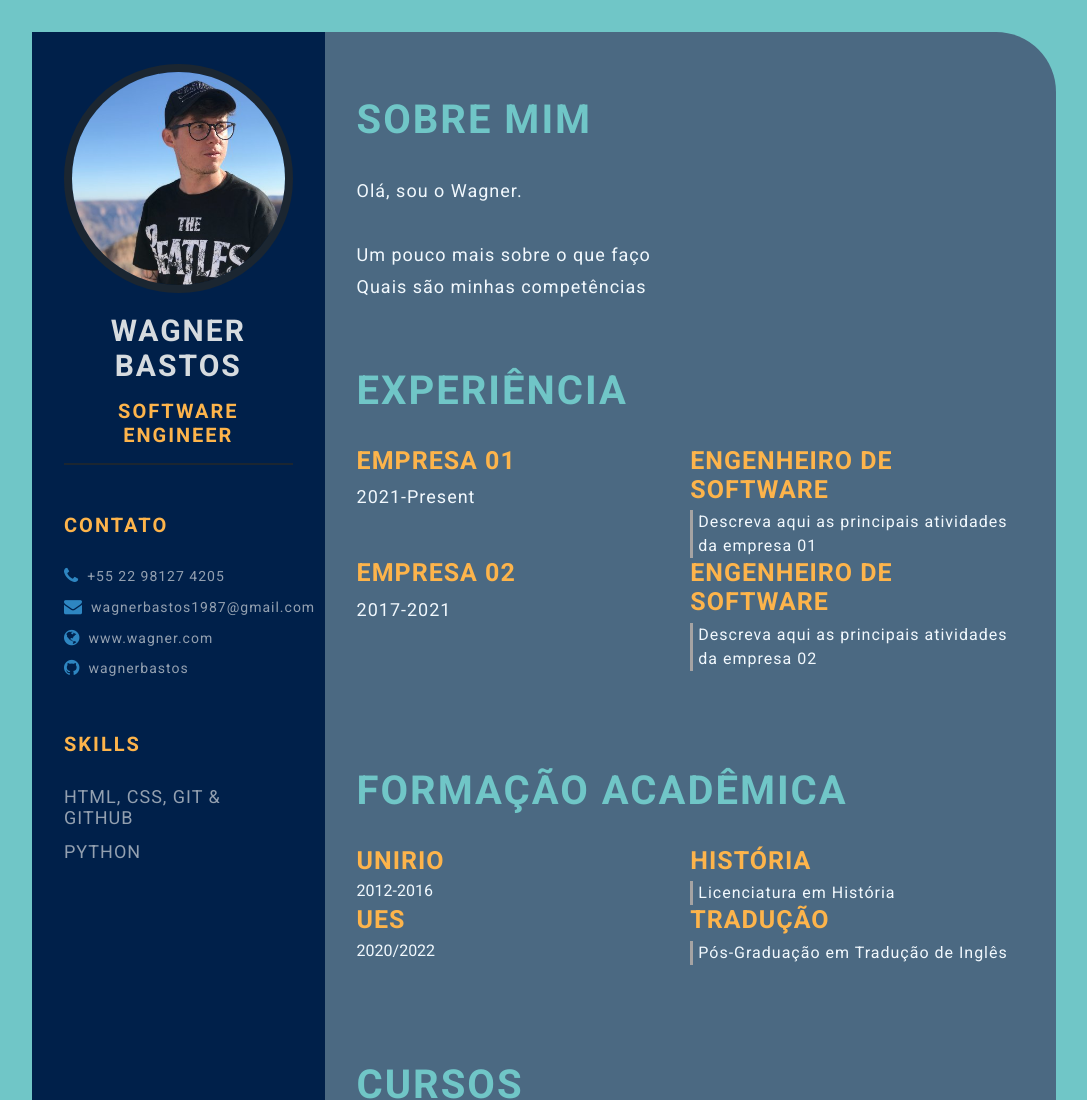
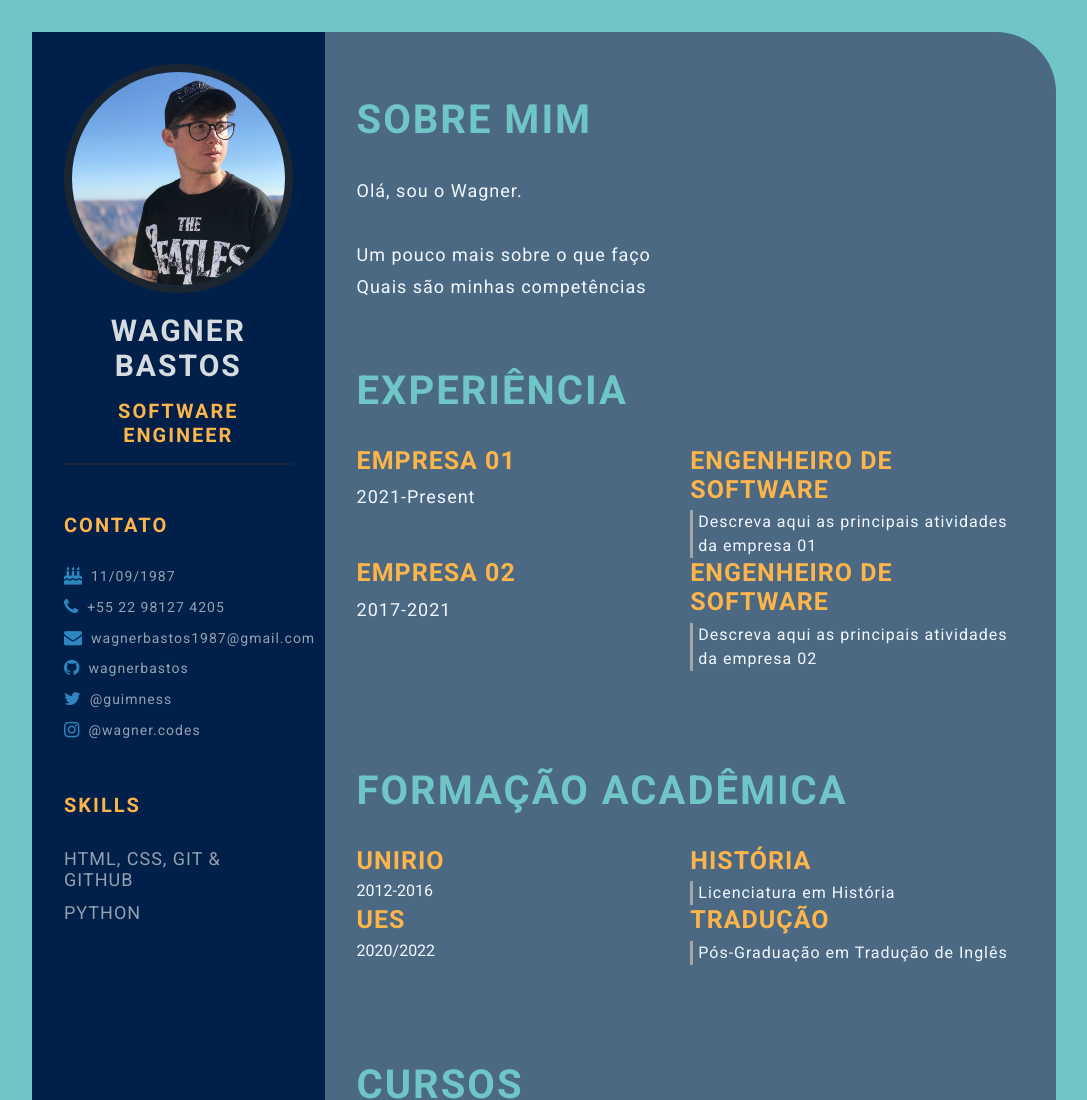
Before and after one commit to wagnerbastos/devweekgit.github.io, a plain HTML site: page index.html in a window 1280 px wide. Shown: the top 1100 px of the page, without its empty margins (96-1183 px from the left). Drawn offline with Linux system fonts and the light colour scheme.

Commit message:
feature: add birth date, twitter and instagram (#9)

```diff
--- a/index.html
+++ b/index.html
@@ -30,10 +30,12 @@
                 <div class="contact-info">
                     <p class="left-title">Contato</p>
                     <ul>
+                        <li><i class="fa fa-birthday-cake"></i>11/09/1987</li>
                         <li><i class="fa fa-phone"></i>+55 22 98127 4205</li>
                         <li><i class="fa fa-envelope"></i>wagnerbastos1987@gmail.com</li>
-                        <li><i class="fa fa-globe"></i>www.wagner.com</li>
                         <li><i class="fa fa-github"></i>wagnerbastos</li>
+                        <li><i class="fa fa-twitter"></i>@guimness</li>
+                        <li><i class="fa fa-instagram"></i>@wagner.codes</li>
                     </ul>
                 </div>
                 <div class="skills">
```
